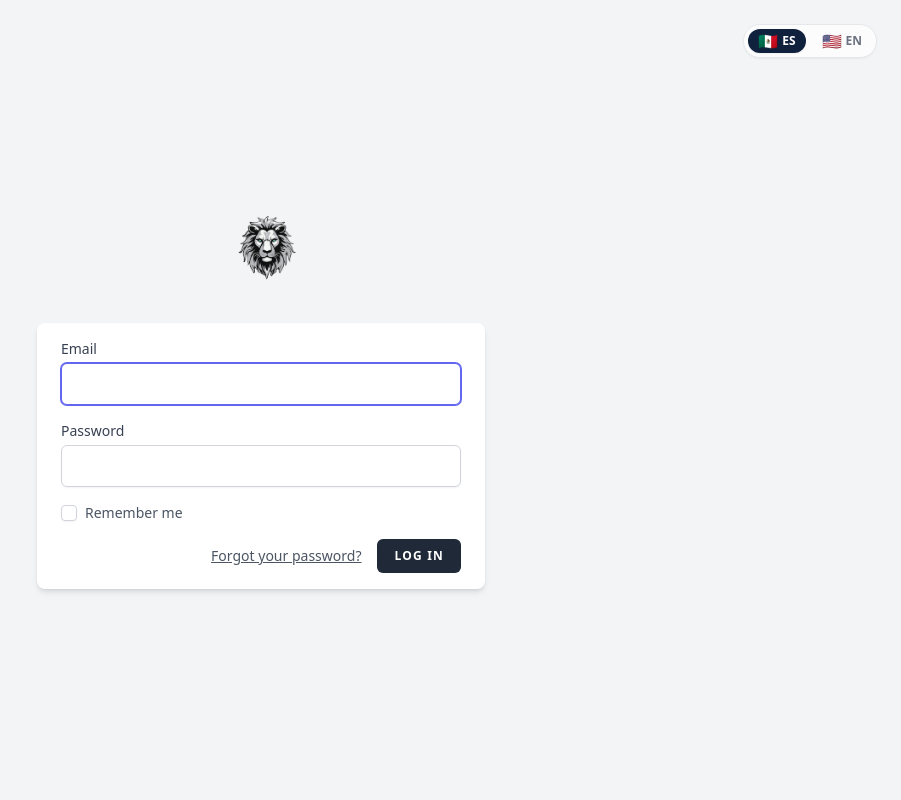
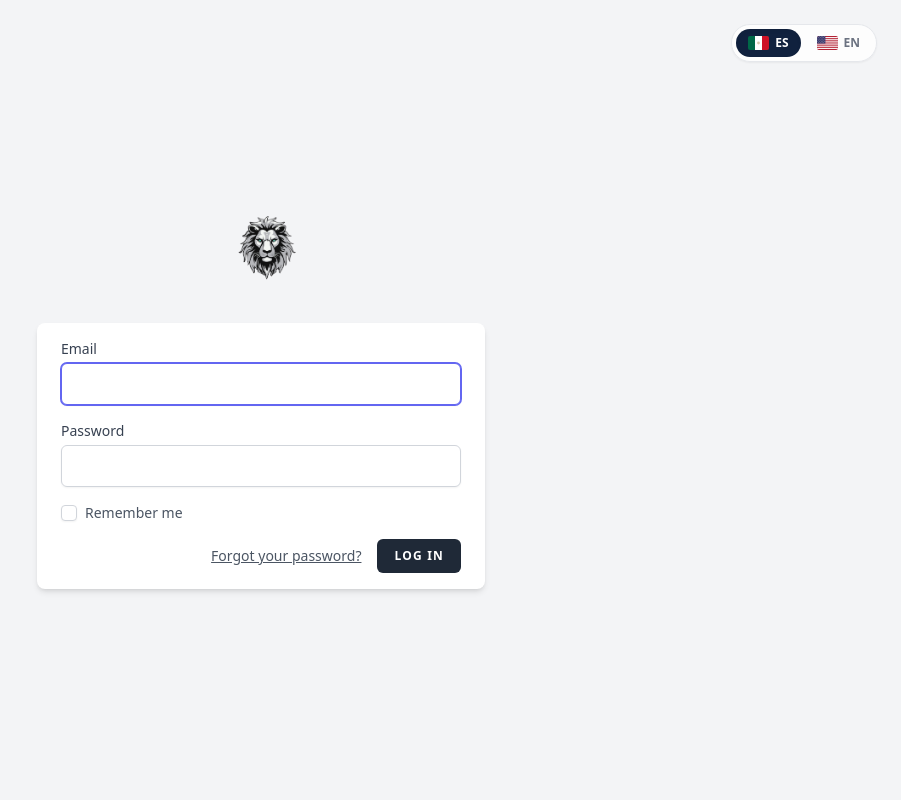
Before and after one commit to GclSiv/mechanic-spa, a Laravel app: page /login in a window 1280 px wide. Shown: the whole page, without its empty margins (379-1280 px from the left). Run offline with Laravel 12, Linux system fonts and the light colour scheme; data comes from the database, SQL or seed files in the repository; style sheets or scripts are compiled from the project's sources; parts of the project's set-up code (start-up, migrations or seed data) failed here and were passed over; some libraries are stand-ins or nearby versions.

Commit message:
fix: reemplaza emoji de banderas por SVG inline en LanguageSwitcher
Los caracteres de bandera emoji (🇲🇽 🇺🇸) son secuencias de puntos
Unicode regionales que dependen de la fuente/OS para renderizar como
imagen. En Windows y algunos entornos se muestran como texto 'MX'/'US'.

Solución: SVG inline de bandera mexicana (verde-blanco-rojo + escudo)
y bandera USA (franjas + cantón azul con 26 estrellas simplificadas).
Renderizan idéntico en todos los navegadores y sistemas operativos.

La lógica de setLocale(), jk_locale, y la cadena hacia PDFs no cambia.

```diff
--- a/resources/js/Components/LanguageSwitcher.vue
+++ b/resources/js/Components/LanguageSwitcher.vue
@@ -11,31 +11,63 @@ function choose(lang) {
 </script>
 
 <template>
-    <div class="inline-flex items-center gap-1.5 rounded-full bg-white/70 backdrop-blur-sm border border-gray-200 p-1 shadow-sm">
+    <div class="inline-flex items-center rounded-full border border-gray-200 bg-white/80 backdrop-blur-sm shadow-sm p-1 gap-1">
+
+        <!-- ── Español / México ─────────────────────────────── -->
         <button
             type="button"
             @click="choose('es')"
-            :aria-pressed="locale === 'es'"
-            class="flex items-center gap-1 rounded-full px-2.5 py-1 text-xs font-bold transition-all duration-150"
+            :aria-label="'Cambiar a Español'"
+            class="flex items-center gap-1.5 rounded-full px-3 py-1.5 text-xs font-bold transition-all duration-150 select-none"
             :class="locale === 'es'
-                ? 'bg-[#10213E] text-white shadow-sm'
-                : 'text-gray-500 hover:bg-gray-100'"
+                ? 'bg-[#10213E] text-white shadow-inner'
+                : 'text-gray-500 hover:bg-gray-100 hover:text-gray-700'"
         >
-            <span class="text-base leading-none">🇲🇽</span>
+            <!-- Mexico flag SVG -->
+            <svg xmlns="http://www.w3.org/2000/svg" viewBox="0 0 900 600" class="h-3.5 w-auto rounded-sm shrink-0" aria-hidden="true">
+                <rect width="900" height="600" fill="#006847"/>
+                <rect x="300" width="300" height="600" fill="#fff"/>
+                <rect x="600" width="300" height="600" fill="#ce1126"/>
+                <!-- Eagle coat of arms (simplified circle) -->
+                <circle cx="450" cy="300" r="60" fill="#8B6914" opacity="0.35"/>
+            </svg>
             <span>ES</span>
         </button>
 
+        <!-- ── English / USA ────────────────────────────────── -->
         <button
             type="button"
             @click="choose('en')"
-            :aria-pressed="locale === 'en'"
-            class="flex items-center gap-1 rounded-full px-2.5 py-1 text-xs font-bold transition-all duration-150"
+            :aria-label="'Switch to English'"
+            class="flex items-center gap-1.5 rounded-full px-3 py-1.5 text-xs font-bold transition-all duration-150 select-none"
             :class="locale === 'en'
-                ? 'bg-[#10213E] text-white shadow-sm'
-                : 'text-gray-500 hover:bg-gray-100'"
+                ? 'bg-[#10213E] text-white shadow-inner'
+                : 'text-gray-500 hover:bg-gray-100 hover:text-gray-700'"
         >
-            <span class="text-base leading-none">🇺🇸</span>
+            <!-- USA flag SVG -->
+            <svg xmlns="http://www.w3.org/2000/svg" viewBox="0 0 900 600" class="h-3.5 w-auto rounded-sm shrink-0" aria-hidden="true">
+                <!-- Red and white stripes -->
+                <rect width="900" height="600" fill="#B22234"/>
+                <rect y="46"  width="900" height="46" fill="#fff"/>
+                <rect y="138" width="900" height="46" fill="#fff"/>
+                <rect y="230" width="900" height="46" fill="#fff"/>
+                <rect y="322" width="900" height="46" fill="#fff"/>
+                <rect y="414" width="900" height="46" fill="#fff"/>
+                <rect y="508" width="900" height="46" fill="#fff"/>
+                <!-- Blue canton -->
+                <rect width="360" height="323" fill="#3C3B6E"/>
+                <!-- Stars (simplified dots) -->
+                <g fill="#fff">
+                    <circle cx="36"  cy="32"  r="11"/><circle cx="108" cy="32"  r="11"/><circle cx="180" cy="32"  r="11"/><circle cx="252" cy="32"  r="11"/><circle cx="324" cy="32"  r="11"/>
+                    <circle cx="72"  cy="80"  r="11"/><circle cx="144" cy="80"  r="11"/><circle cx="216" cy="80"  r="11"/><circle cx="288" cy="80"  r="11"/>
+                    <circle cx="36"  cy="128" r="11"/><circle cx="108" cy="128" r="11"/><circle cx="180" cy="128" r="11"/><circle cx="252" cy="128" r="11"/><circle cx="324" cy="128" r="11"/>
+                    <circle cx="72"  cy="176" r="11"/><circle cx="144" cy="176" r="11"/><circle cx="216" cy="176" r="11"/><circle cx="288" cy="176" r="11"/>
+                    <circle cx="36"  cy="224" r="11"/><circle cx="108" cy="224" r="11"/><circle cx="180" cy="224" r="11"/><circle cx="252" cy="224" r="11"/><circle cx="324" cy="224" r="11"/>
+                    <circle cx="72"  cy="272" r="11"/><circle cx="144" cy="272" r="11"/><circle cx="216" cy="272" r="11"/><circle cx="288" cy="272" r="11"/>
+                </g>
+            </svg>
             <span>EN</span>
         </button>
+
     </div>
 </template>
```
